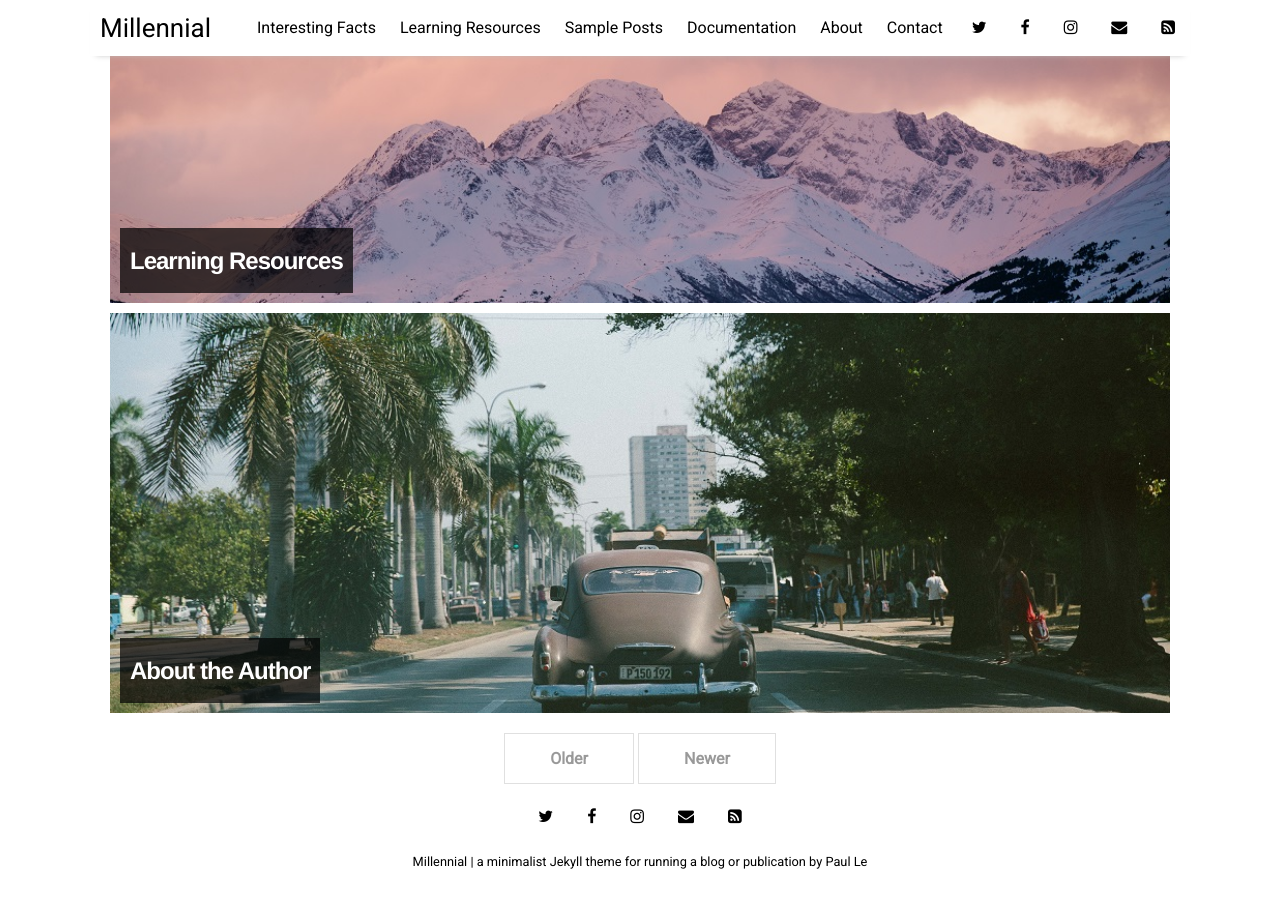
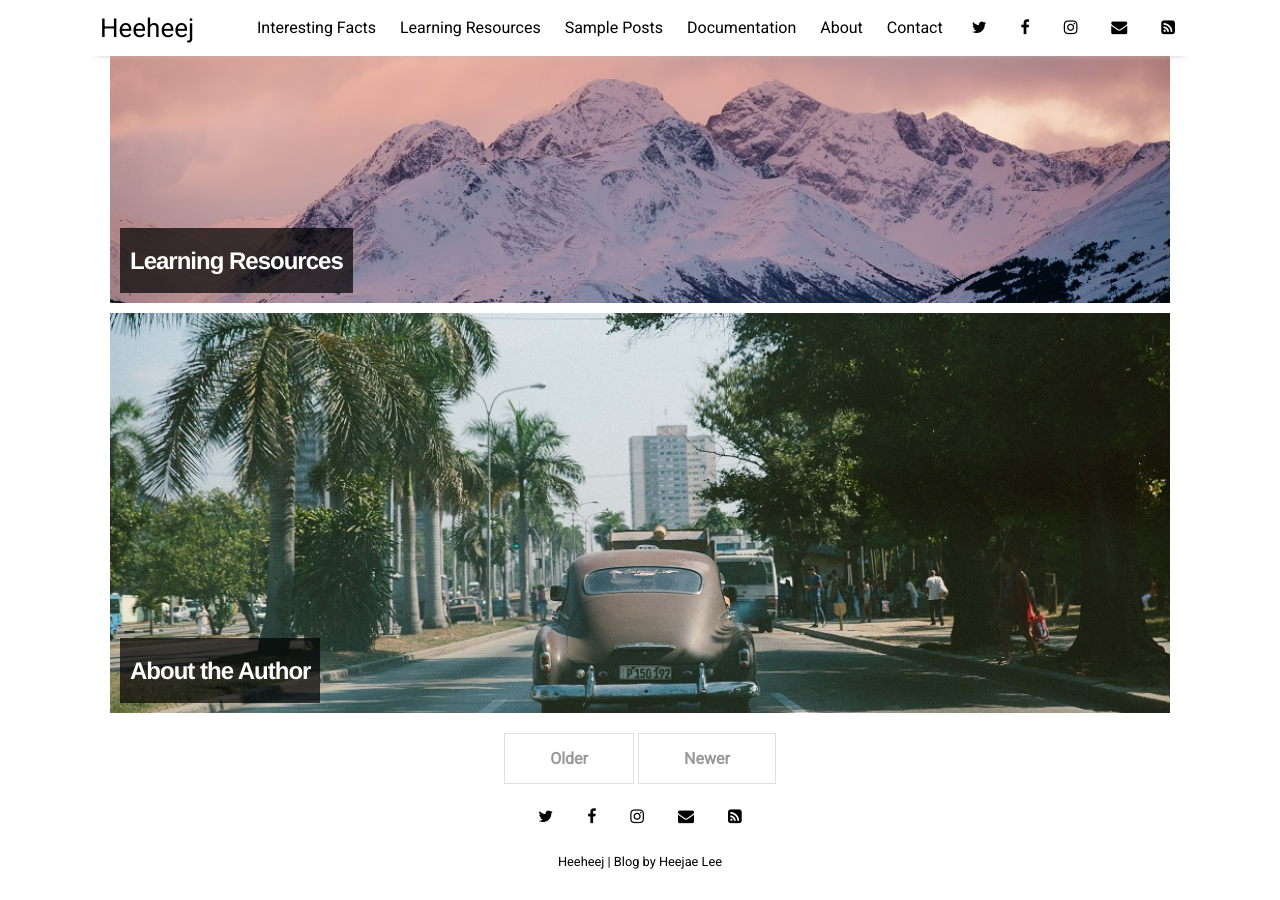
Before and after one commit to Heehee-j/Heehee-j.github.io, a Jekyll site: the page built from index.html, in a window 1280 px wide and 900 px high, scrolled down 1398 px. Built offline with Jekyll 4.4.1, drawn with Linux system fonts in a browser that asks for light colours; nearby versions of some CDN libraries; the list of posts is cut into pages by our own code.

Commit message:
Update _config.yml

```diff
--- a/_config.yml
+++ b/_config.yml
@@ -10,9 +10,9 @@ permalink:           /:title
 plugins:             [jekyll-paginate, jekyll-sitemap, jekyll-feed, jekyll-seo-tag]
 
 # Customise atom feed settings (this is where Jekyll-Feed gets configuration information)
-title:		           "Millennial"
-description:	       "a minimalist Jekyll theme for running a blog or publication"
-author:              "Paul Le"
+title:		           "Heeheej"
+description:	       "Blog"
+author:              "Heejae Lee"
 
 # RSS 2.0 can be used instead of Atom by uncommenting following two lines
 #feed:
```
